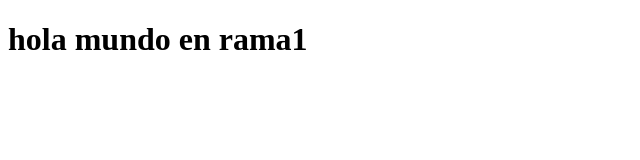
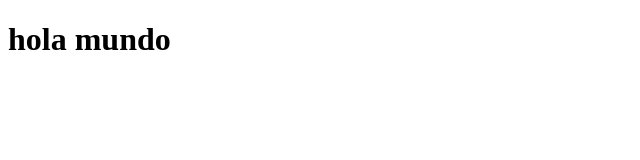
Before and after one commit to TerlaProfe/pruebaclase, a plain HTML site: page index.html in a window 1280 px wide. Shown: the whole page, without its empty margins (0-640 px from the left). Drawn offline with Linux system fonts and the light colour scheme.

Commit message:
Update index.html
Practicando para el examen.

```diff
--- a/index.html
+++ b/index.html
@@ -6,7 +6,7 @@
     <title>Document</title>
 </head>
 <body>
-    <h1>hola mundo en rama1</h1>
+    <h1>hola mundo</h1>
 
 </body>
 </html>
```
